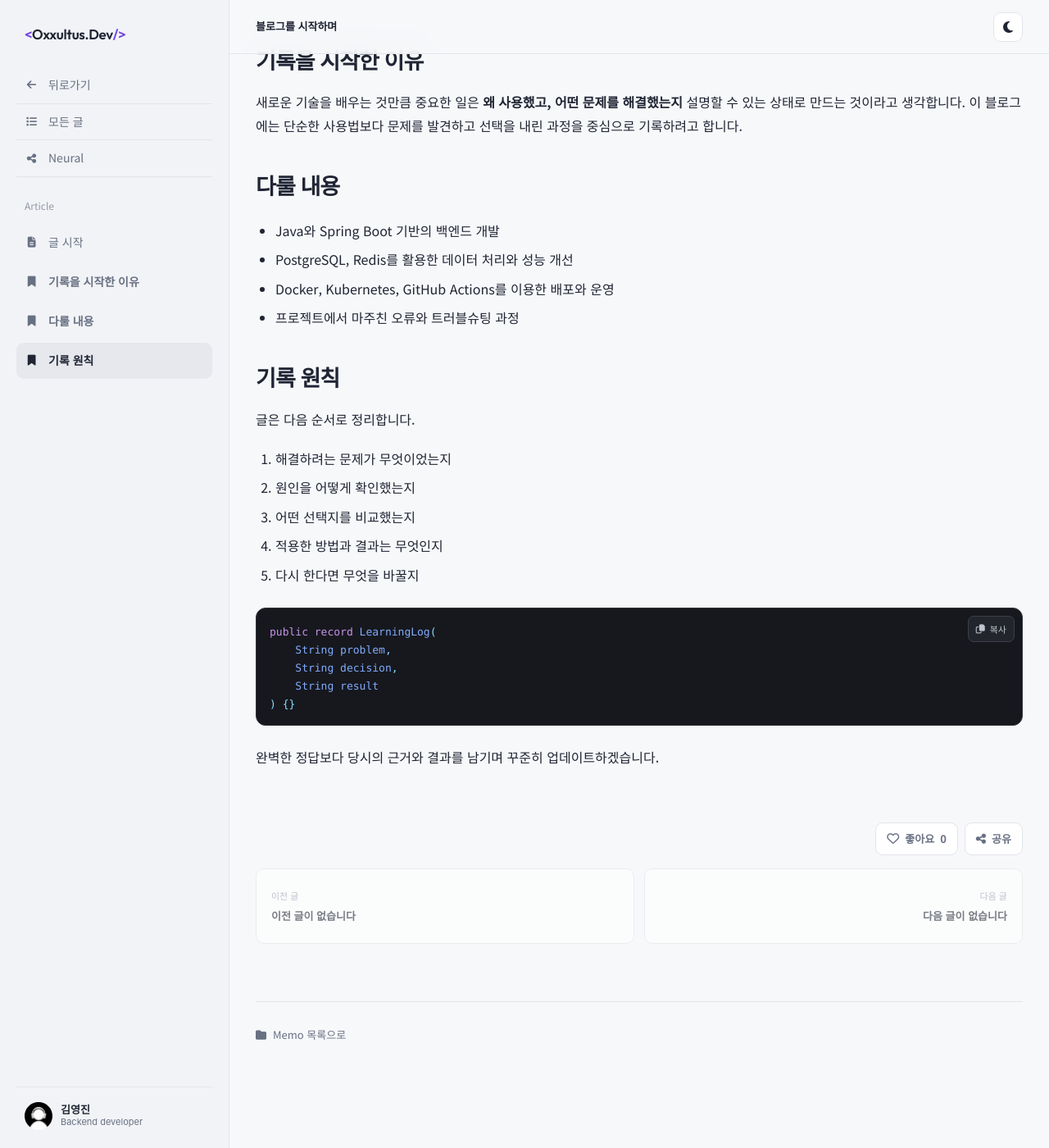
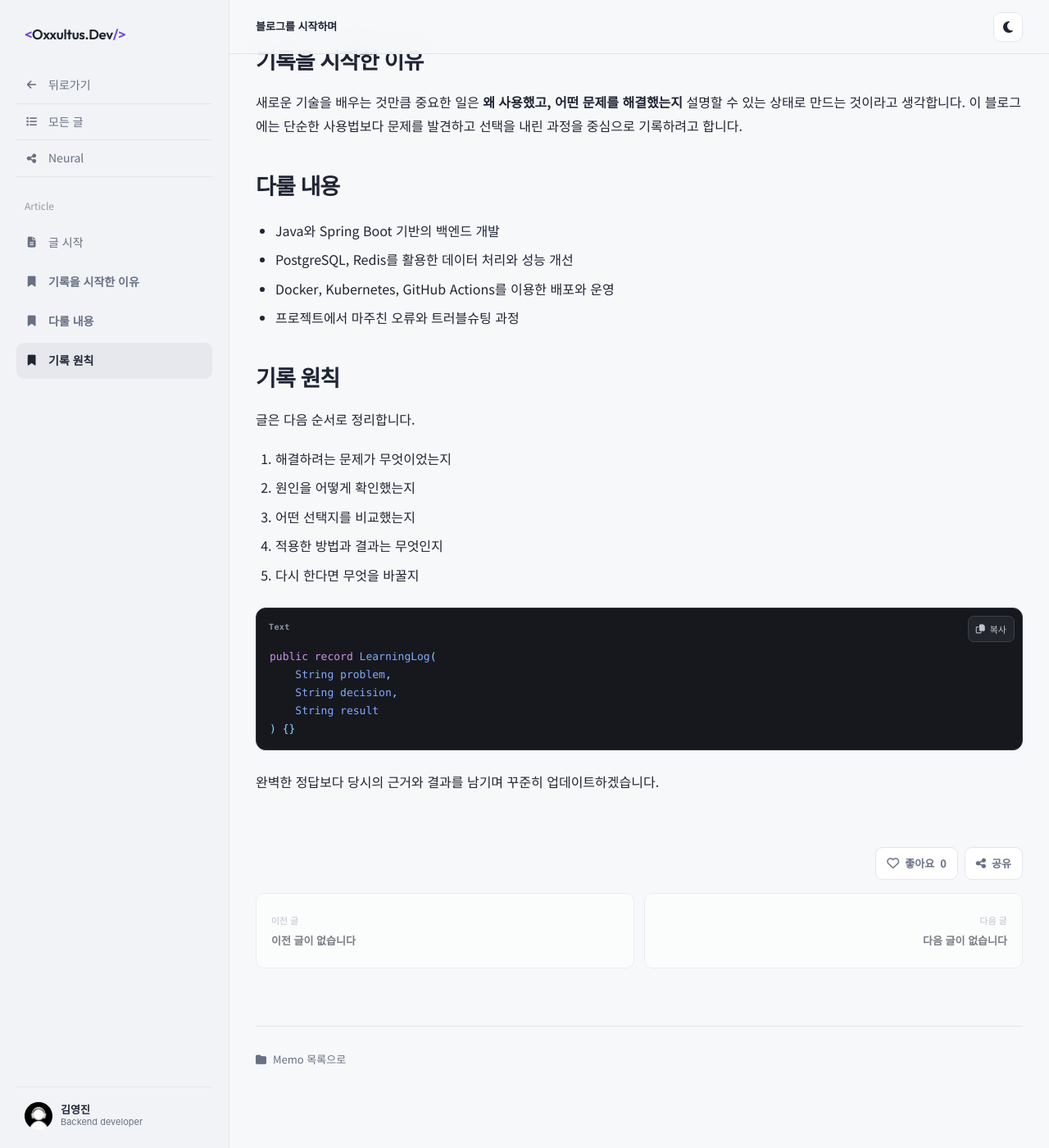
Before and after one commit to oxxultus/resume, a Jekyll site: the page built from _posts/2026-07-10-blog-start.md, in a window 1280 px wide and 1400 px high, scrolled down 311 px. Shown: the whole window at 82% size. Built offline with Jekyll 4.4.1, drawn with Linux system fonts in a browser that asks for light colours; before the commit the page ends 1681 px from its top, so only the background shows below that.

Commit message:
Show language labels on code blocks

```diff
--- a/_layouts/post.html
+++ b/_layouts/post.html
@@ -11,7 +11,7 @@
     <link rel="preconnect" href="https://fonts.gstatic.com" crossorigin>
     <link href="https://fonts.googleapis.com/css2?family=Noto+Sans+KR:wght@300;400;500;700;900&family=Outfit:wght@300;400;600;800&display=swap" rel="stylesheet">
     <link rel="stylesheet" href="https://cdnjs.cloudflare.com/ajax/libs/font-awesome/6.4.0/css/all.min.css">
-    <link rel="stylesheet" href="{{ '/blog.css?v=20260712-7' | relative_url }}">
+    <link rel="stylesheet" href="{{ '/blog.css?v=20260712-8' | relative_url }}">
 </head>
 <body>
     <aside class="blog-sidebar">
@@ -73,6 +73,6 @@
             <footer class="article-footer"><a href="{{ '/blog/' | relative_url }}?category={{ category_name | slugify }}"><i class="fas fa-folder"></i> {{ category_name }} 목록으로</a></footer>
         </article>
     </main>
-    <script src="{{ '/blog.js?v=20260711-15' | relative_url }}"></script>
+    <script src="{{ '/blog.js?v=20260712-16' | relative_url }}"></script>
 </body>
 </html>
--- a/blog.css
+++ b/blog.css
@@ -134,8 +134,9 @@ button { font: inherit; }
 .article-body th { background: var(--surface-soft); color: var(--text); font-weight: 650; white-space: nowrap; }
 .article-body td { background: var(--surface); color: var(--muted); }
 .code-block-shell { position: relative; min-width: 0; max-width: 100%; margin: 24px 0; overflow: hidden; }
-.article-body .code-block-shell pre { overflow-x: auto; width: 100%; max-width: 100%; margin: 0; padding: 18px 16px 14px; border: 1px solid #30323a; border-radius: 12px; background: #16181d; color: #eef0f4; font-size: 13px; line-height: 1.7; -webkit-text-size-adjust: none; text-size-adjust: none; }
+.article-body .code-block-shell pre { overflow-x: auto; width: 100%; max-width: 100%; margin: 0; padding: 48px 16px 14px; border: 1px solid #30323a; border-radius: 12px; background: #16181d; color: #eef0f4; font-size: 13px; line-height: 1.7; -webkit-text-size-adjust: none; text-size-adjust: none; }
 .article-body pre > code { display: block; width: max-content; min-width: 100%; padding-right: 72px; }
+.code-language-label { position: absolute; top: 15px; left: 16px; z-index: 1; color: #8f96a5; font-family: 'SFMono-Regular', Consolas, monospace; font-size: 10px; font-weight: 600; letter-spacing: .04em; }
 .code-copy-button { position: absolute; top: 10px; right: 10px; z-index: 1; display: inline-flex; align-items: center; gap: 6px; min-height: 30px; padding: 5px 9px; border: 1px solid #3d404a; border-radius: 7px; background: #22252c; color: #bfc4cf; font-size: 11px; cursor: pointer; }
 .code-copy-button:hover, .code-copy-button:focus-visible { border-color: #626875; color: #fff; outline: none; }
 .code-copy-button.copied { color: #c3e88d; }
--- a/blog.js
+++ b/blog.js
@@ -113,6 +113,13 @@
             shell.className = 'code-block-shell';
             pre.before(shell);
             shell.appendChild(pre);
+            const languageClass = Array.from(code.classList).find(className => className.startsWith('language-'));
+            const language = languageClass?.slice('language-'.length) || 'text';
+            const languageNames = { js: 'JavaScript', javascript: 'JavaScript', ts: 'TypeScript', typescript: 'TypeScript', java: 'Java', py: 'Python', python: 'Python', sh: 'Shell', bash: 'Bash', shell: 'Shell', yml: 'YAML', yaml: 'YAML', json: 'JSON', html: 'HTML', css: 'CSS', sql: 'SQL', text: 'Text', plaintext: 'Text' };
+            const label = document.createElement('span');
+            label.className = 'code-language-label';
+            label.textContent = languageNames[language.toLowerCase()] || language.toUpperCase();
+            shell.appendChild(label);
             const button = document.createElement('button');
             button.type = 'button';
             button.className = 'code-copy-button';
--- a/blog/index.html
+++ b/blog/index.html
@@ -15,7 +15,7 @@ permalink: /blog/
     <link rel="preconnect" href="https://fonts.gstatic.com" crossorigin>
     <link href="https://fonts.googleapis.com/css2?family=Noto+Sans+KR:wght@300;400;500;700;900&family=Outfit:wght@300;400;600;800&display=swap" rel="stylesheet">
     <link rel="stylesheet" href="https://cdnjs.cloudflare.com/ajax/libs/font-awesome/6.4.0/css/all.min.css">
-    <link rel="stylesheet" href="{{ '/blog.css?v=20260712-7' | relative_url }}">
+    <link rel="stylesheet" href="{{ '/blog.css?v=20260712-8' | relative_url }}">
 </head>
 <body>
     <aside class="blog-sidebar">
@@ -101,6 +101,6 @@ permalink: /blog/
             </section>
         </div>
     </main>
-    <script src="{{ '/blog.js?v=20260711-15' | relative_url }}"></script>
+    <script src="{{ '/blog.js?v=20260712-16' | relative_url }}"></script>
 </body>
 </html>
--- a/blog/neural.html
+++ b/blog/neural.html
@@ -15,7 +15,7 @@ permalink: /blog/neural/
     <link rel="preconnect" href="https://fonts.gstatic.com" crossorigin>
     <link href="https://fonts.googleapis.com/css2?family=Noto+Sans+KR:wght@300;400;500;700;900&family=Outfit:wght@300;400;600;800&display=swap" rel="stylesheet">
     <link rel="stylesheet" href="https://cdnjs.cloudflare.com/ajax/libs/font-awesome/6.4.0/css/all.min.css">
-    <link rel="stylesheet" href="{{ '/blog.css?v=20260712-7' | relative_url }}">
+    <link rel="stylesheet" href="{{ '/blog.css?v=20260712-8' | relative_url }}">
 </head>
 <body>
     <aside class="blog-sidebar">
```
